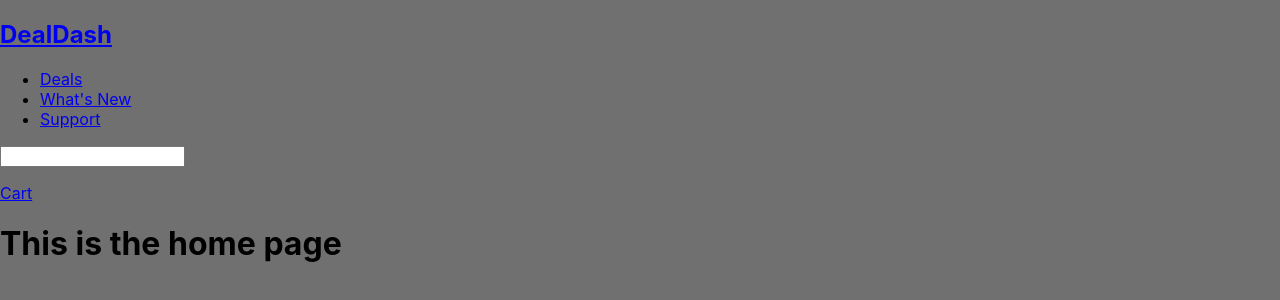
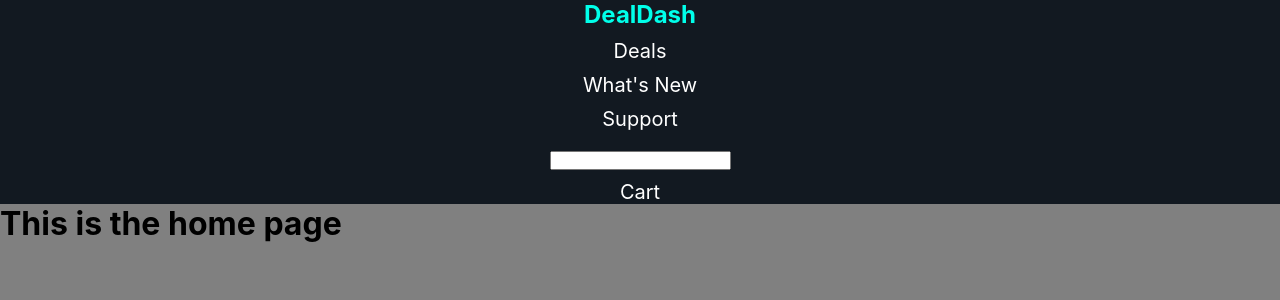
Before and after one commit to Jonast96/DealDash, a React (Create React App) app: page / in a window 1280 px wide. Shown: the top 300 px of the page. Built offline with nearby package versions, Linux system fonts and the light colour scheme.

Commit message:
first netlify deploy

```diff
--- a/package.json
+++ b/package.json
@@ -10,6 +10,7 @@
     "react-dom": "^18.2.0",
     "react-router-dom": "^6.8.2",
     "react-scripts": "5.0.1",
+    "sass": "^1.58.3",
     "web-vitals": "^2.1.4"
   },
   "scripts": {
--- a/src/App.css
+++ /dev/null
@@ -1,3 +0,0 @@
-body {
-  background: #707070
-}
--- a/src/App.js
+++ b/src/App.js
@@ -1,43 +1,24 @@
-import './App.css';
 import { Link, useParams, Routes, Route } from 'react-router-dom';
+import Nav from './components/header';
 
 
-import CheckOut from './views/checkout/checkout';
 import Deals from './views/deals/deals';
 import Home from './views/home';
-import PurchaseComplete from './views/purchaseComplete/purchaseComplete';
-import SingleItem from './views/singleItem/singleItem';
 import Support from './views/support/support';
 import WhatsNew from './views/whatsNew/whatsNew';
 import Cart from './views/cart/cart';
+import "./styles/styles.scss"
 
 
-function Nav() {
-  return (
-    <nav>
-      <h1><Link to={"/"}>DealDash</Link></h1>
-      <ul>
-        <li><Link to={"/deals"}>Deals</Link></li>
-        <li><Link to={"/whats-new"}>What's New</Link></li>
-        <li><Link to={"/support"}>Support</Link></li>
-      </ul>
-      <input type={'search'}></input>
-      <p><Link to={"/cart"}>Cart</Link></p>
-    </nav>
-  )
-}
+
 
 function App() {
   return (
     <div>
       <Nav />
       <Routes>
-
         <Route path='/deals' element={<Deals />} />
-        <Route path='/checkout' element={<CheckOut />} />
         <Route path='/' element={<Home />} />
-        <Route path='/purchaseComplete' element={<PurchaseComplete />} />
-        <Route path='/ingleItem' element={<SingleItem />} />
         <Route path='/support' element={<Support />} />
         <Route path='/whats-new' element={<WhatsNew />} />
         <Route path='/cart' element={<Cart />} />
--- /dev/null
+++ b/src/components/header.jsx
@@ -0,0 +1,17 @@
+import { Link } from 'react-router-dom';
+
+
+export default function Nav() {
+    return (
+      <nav className='nav'>
+        <h1><Link className='h1' to={"/"}>DealDash</Link></h1>
+        <ul>
+          <li><Link to={"/deals"}>Deals</Link></li>
+          <li><Link to={"/whats-new"}>What's New</Link></li>
+          <li><Link to={"/support"}>Support</Link></li>
+        </ul>
+        <input type={'search'}></input>
+        <p><Link to={"/cart"}>Cart</Link></p>
+      </nav>
+    )
+  }
--- /dev/null
+++ b/src/styles/styles.scss
@@ -0,0 +1,45 @@
+* {
+  margin: 0;
+  padding: 0;
+}
+
+$primary-text: #121921;
+$secondary-text: #ffff;
+$primary-color: #121921;
+$secondary-color: #00ffea;
+
+html {
+  background-color: grey;
+}
+
+body {
+  max-width: 1400px;
+  margin: 0 auto;
+}
+
+nav {
+  background: $primary-color;
+  display: flex;
+  justify-content: center;
+  align-items: center;
+  flex-direction: column;
+  gap: 10px;
+
+  a {
+    text-decoration: none;
+    color: $secondary-text;
+    font-size: 1.25rem;
+  }
+  .h1 {
+    color: $secondary-color;
+    font-size: 1.5rem;
+  }
+
+  ul {
+    text-align: center;
+    li {
+      list-style-type: none;
+      margin-bottom: 10px;
+    }
+  }
+}
```
Also changed, not shown: 1 other file (tests, documents, lock files or other folders).
